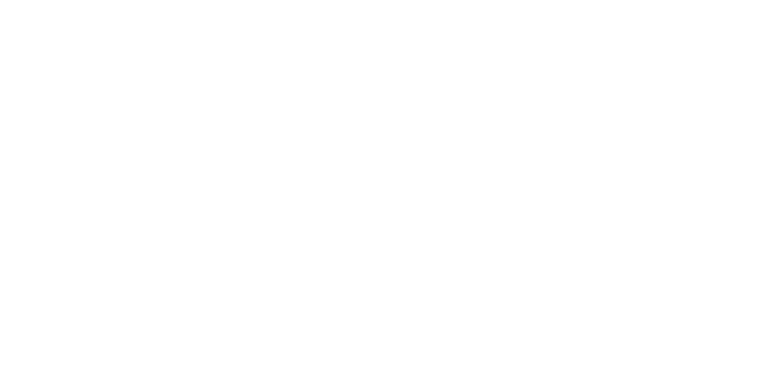
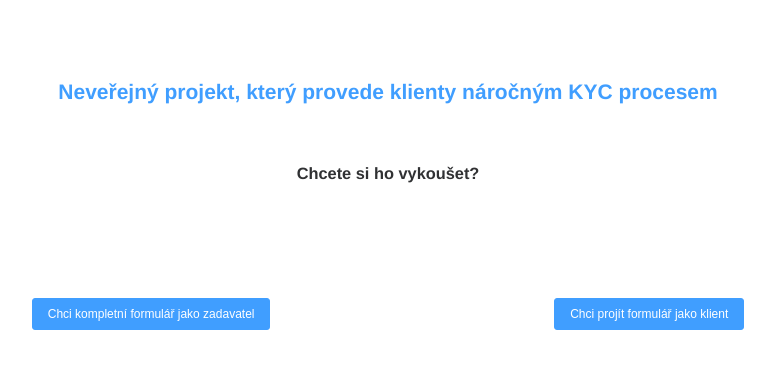
Before and after one commit to sofikarp/CVF, a Vue app: page /guide/1 in a window 1280 px wide. Shown: the top 368 px of the page, without its empty margins (252-1027 px from the left). Built offline with nearby package versions, Linux system fonts and the light colour scheme.

Commit message:
titulni strana

```diff
--- a/src/App.vue
+++ b/src/App.vue
@@ -5,6 +5,25 @@
         <router-view :form="formData.template" v-on:changed="sendDataToApi" />
       </el-main>
     </el-container>
+    <h2>Neveřejný projekt, který provede klienty náročným KYC procesem</h2>
+    <h3>Chcete si ho vykoušet?</h3>
+    <div class="oko"><img src="./assets/img/oko.gif" /></div>
+    <div class="buttons">
+      <div class="button">
+        <a href="https://cvf.netlify.app/#/new"
+          ><el-button type="primary">
+            Chci kompletní formulář jako zadavatel</el-button
+          ></a
+        >
+      </div>
+      <div class="button">
+        <a href="https://cvf.netlify.app/#/guide/5eefa0475b4a6d705e8ea8d8"
+          ><el-button type="primary">
+            Chci projít formulář jako klient</el-button
+          ></a
+        >
+      </div>
+    </div>
   </div>
 </template>
 <script>
@@ -93,4 +112,47 @@
 #app {
   width: 100%;
 }
+
+h2 {
+  font-size: 18px large;
+  text-align: center;
+  font-weight: bold;
+  color: #409eff;
+  padding-bottom: 20px;
+  margin: 40px;
+}
+.oko {
+  text-align: center;
+
+  padding-bottom: 20px;
+}
+.text {
+  color: #303133;
+  padding: 0 20px 20px 0;
+  margin-left: 40px;
+  font-size: 14px;
+  line-height: 1.5;
+}
+h3 {
+  font-size: 16px large;
+  text-align: center;
+  font-weight: bold;
+  color: #303133;
+}
+ul {
+  text-align: center;
+  font-size: 16px large;
+  list-style-type: none;
+}
+.button {
+  text-align: center;
+  font-size: 20px large;
+}
+.buttons {
+  display: flex;
+  justify-content: space-evenly;
+
+  text-align: center;
+  font-size: 20px large;
+}
 </style>
--- a/src/views/Guide.vue
+++ b/src/views/Guide.vue
@@ -13,22 +13,31 @@
         <strong style="color: #409eff">Next</strong>. At this point your data
         will be saved until your next visit.
       </div>
-      <div class="text">
-        In order for us to enable you the merchant services, our company and its
-        payment partners Stripe and Adyen must comply with relevant
-        <strong>Anti Money Laundering (AML)</strong> laws designated to combat
-        money laundering and terrorist financing. These laws force us to
-        proactively monitor our clients and apply certain measures and
-        procedures to effectively comply with those rules. For these purposes,
-        we have to go through the
-        <strong>Know Your Customer (KYC)</strong> process and collect certain
-        information and documents about our customers and their business.
-        <br />
-        These requirements are market standards across the financial industry
-        and apply to banks, insurance companies, exchange institutions,
-        electronic money institutions and other financial undertakings including
-        the payment service providers.
-      </div>
+      <el-collapse v-model="activeName" accordion class="text">
+        <el-collapse-item
+          title="ℹ️ Why Know Your Customer (KYC) process ?"
+          name="2"
+        >
+          <div>
+            In order for us to enable you the merchant services, our company and
+            its payment partners Stripe and Adyen must comply with relevant
+            <strong>Anti Money Laundering (AML)</strong> laws designated to
+            combat money laundering and terrorist financing. These laws force us
+            to proactively monitor our clients and apply certain measures and
+            procedures to effectively comply with those rules. For these
+            purposes, we have to go through the
+            <strong>Know Your Customer (KYC)</strong> process and collect
+            certain information and documents about our customers and their
+            business.
+            <br />
+            These requirements are market standards across the financial
+            industry and apply to banks, insurance companies, exchange
+            institutions, electronic money institutions and other financial
+            undertakings including the payment service providers.
+          </div>
+        </el-collapse-item>
+      </el-collapse>
+
       <div class="container">
         <section class="video">
           <iframe
@@ -85,7 +94,7 @@
 .text {
   font-size: 16px;
   line-height: 1.5;
-  margin: 40px;
+  margin: 20px;
 }
 @media screen and (max-width: 768px) {
   iframe {
```
Also changed, not shown: src/assets/img/oko.gif (added).
